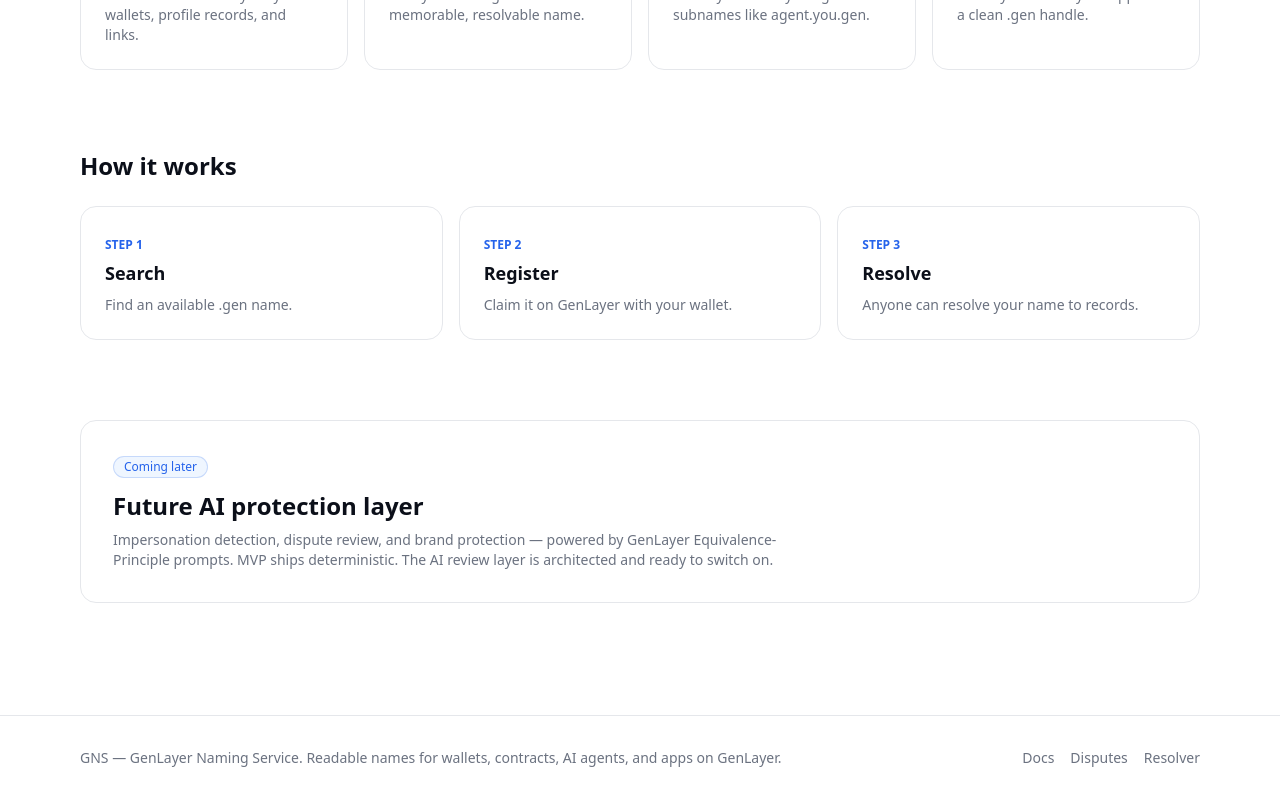
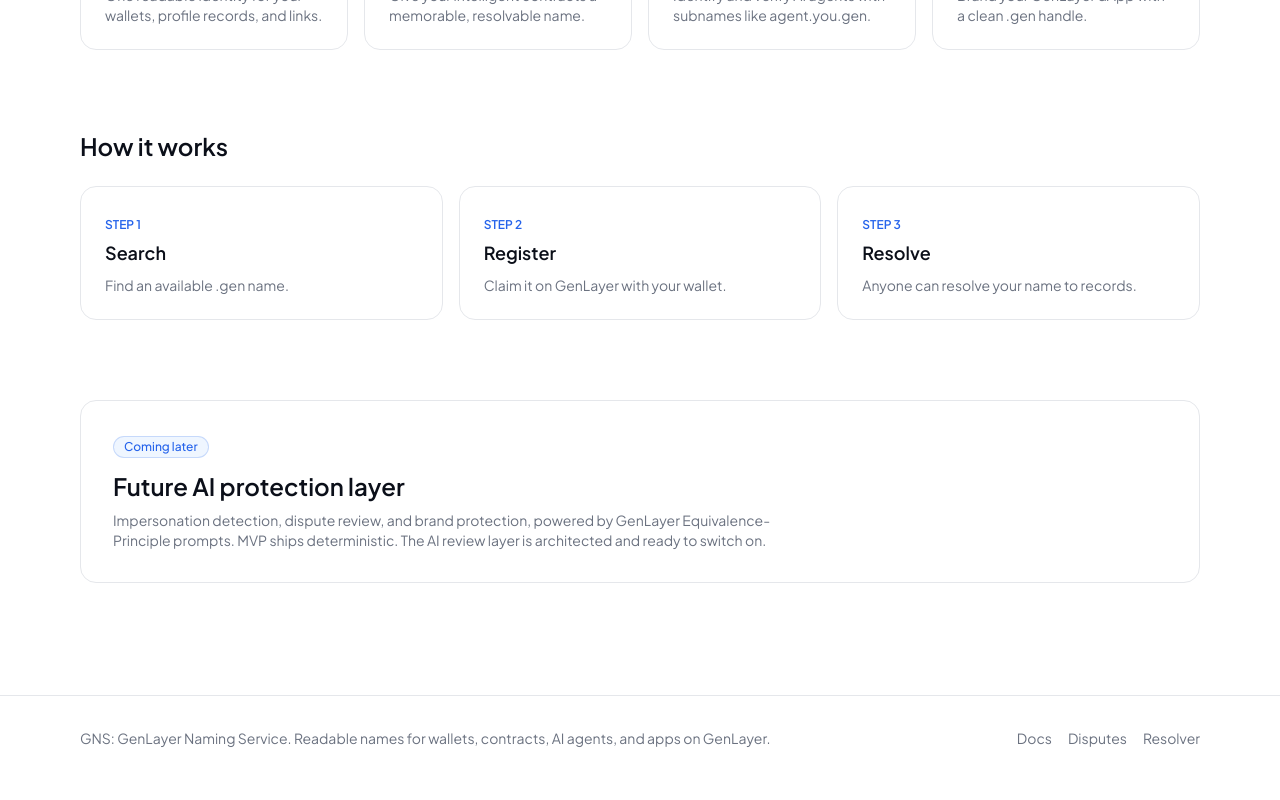
Before and after one commit to ometere123/gns, a Next.js app: page / in a window 1280 px wide. Shown: the part 666-1466 px from the top of the page. Built offline with nearby package versions, Linux system fonts and the light colour scheme; no server answers.

Commit message:
Font: Plus Jakarta Sans + remove all em dashes from UI

```diff
--- a/src/app/about/page.tsx
+++ b/src/app/about/page.tsx
@@ -4,7 +4,7 @@
 const FAQ = [
   {
     q: "What is GNS?",
-    a: "GNS is the GenLayer Naming Service — a protocol-level naming layer for the GenLayer ecosystem. It maps human-readable .gen names to wallets, contracts, AI agents, and project records.",
+    a: "GNS is the GenLayer Naming Service, a protocol-level naming layer for the GenLayer ecosystem. It maps human-readable .gen names to wallets, contracts, AI agents, and project records.",
   },
   {
     q: "What is a .gen name?",
--- a/src/app/layout.tsx
+++ b/src/app/layout.tsx
@@ -1,12 +1,20 @@
 import type { Metadata } from "next";
+import { Plus_Jakarta_Sans } from "next/font/google";
 import "./globals.css";
 import { WalletProvider } from "@/lib/wallet/WalletProvider";
 import { ThemeProvider } from "@/lib/theme/ThemeProvider";
 import { Navbar } from "@/components/Navbar";
 import { Footer } from "@/components/Footer";
 
+const plusJakarta = Plus_Jakarta_Sans({
+  subsets: ["latin"],
+  weight: ["400", "500", "600", "700", "800"],
+  variable: "--font-jakarta",
+  display: "swap",
+});
+
 export const metadata: Metadata = {
-  title: "GNS — GenLayer Naming Service",
+  title: "GNS: GenLayer Naming Service",
   description:
     "Readable names for wallets, contracts, AI agents, and apps on GenLayer.",
 };
@@ -15,7 +23,7 @@
 
 export default function RootLayout({ children }: { children: React.ReactNode }) {
   return (
-    <html lang="en" suppressHydrationWarning>
+    <html lang="en" suppressHydrationWarning className={plusJakarta.variable}>
       <head>
         <script dangerouslySetInnerHTML={{ __html: THEME_BOOTSTRAP }} />
       </head>
--- a/src/app/page.tsx
+++ b/src/app/page.tsx
@@ -106,7 +106,7 @@
             Future AI protection layer
           </h2>
           <p className="mt-2 max-w-2xl text-sm text-muted">
-            Impersonation detection, dispute review, and brand protection — powered by
+            Impersonation detection, dispute review, and brand protection, powered by
             GenLayer Equivalence-Principle prompts. MVP ships deterministic. The AI
             review layer is architected and ready to switch on.
           </p>
--- a/src/app/register/[name]/page.tsx
+++ b/src/app/register/[name]/page.tsx
@@ -112,11 +112,11 @@
         <>
           <Card padding="lg" className="space-y-5">
             <div>
-              <p className="text-xs uppercase tracking-wide text-muted">Step 1 — Name</p>
+              <p className="text-xs uppercase tracking-wide text-muted">Step 1: Name</p>
               <p className="mt-1 text-lg font-semibold text-ink">{fullName}</p>
             </div>
             <div>
-              <p className="text-xs uppercase tracking-wide text-muted">Step 2 — Duration</p>
+              <p className="text-xs uppercase tracking-wide text-muted">Step 2: Duration</p>
               <div className="mt-2 flex gap-2">
                 {DURATIONS.map((y) => (
                   <button
@@ -135,7 +135,7 @@
               </div>
             </div>
             <div>
-              <p className="text-xs uppercase tracking-wide text-muted">Step 3 — Primary Address</p>
+              <p className="text-xs uppercase tracking-wide text-muted">Step 3: Primary Address</p>
               <div className="mt-2">
                 <Input
                   value={primary}
@@ -145,7 +145,7 @@
               </div>
             </div>
             <div className="rounded-xl bg-section p-4 text-sm">
-              <p className="text-xs uppercase tracking-wide text-muted">Step 4 — Summary</p>
+              <p className="text-xs uppercase tracking-wide text-muted">Step 4: Summary</p>
               <ul className="mt-2 space-y-1 text-ink">
                 <li>Name: <b>{fullName}</b></li>
                 <li>Duration: <b>{years} year{years > 1 ? "s" : ""}</b></li>
--- a/src/components/AddressText.tsx
+++ b/src/components/AddressText.tsx
@@ -10,7 +10,7 @@
   showCopy?: boolean;
   className?: string;
 }) {
-  if (!value) return <span className="text-muted">—</span>;
+  if (!value) return <span className="text-muted">-</span>;
   return (
     <span className={`inline-flex items-center gap-2 ${className || ""}`}>
       <span className="font-mono text-sm text-ink">{truncateAddress(value)}</span>
--- a/src/components/Footer.tsx
+++ b/src/components/Footer.tsx
@@ -5,7 +5,7 @@
     <footer className="mt-20 border-t border-borderGrey bg-white dark:border-white/10 dark:bg-ink">
       <div className="mx-auto flex max-w-6xl flex-col gap-4 px-4 py-8 text-sm text-muted md:flex-row md:items-center md:justify-between dark:text-white/60">
         <p>
-          GNS — GenLayer Naming Service. Readable names for wallets, contracts, AI agents, and apps on GenLayer.
+          GNS: GenLayer Naming Service. Readable names for wallets, contracts, AI agents, and apps on GenLayer.
         </p>
         <div className="flex gap-4">
           <Link href="/about" className="hover:text-primary">Docs</Link>
--- a/src/components/RecordEditor.tsx
+++ b/src/components/RecordEditor.tsx
@@ -53,7 +53,7 @@
     <Card padding="lg" className="space-y-5">
       {!isOwner && (
         <p className="rounded-md border border-amber-200 bg-amber-50 px-3 py-2 text-xs text-amber-800">
-          Read-only view — connect the owner wallet to edit.
+          Read-only view. Connect the owner wallet to edit.
         </p>
       )}
       <Input
--- a/src/lib/utils.ts
+++ b/src/lib/utils.ts
@@ -36,12 +36,12 @@
 }
 
 export function formatExpiry(timestamp: number): string {
-  if (!timestamp) return "—";
+  if (!timestamp) return "-";
   try {
     const d = new Date(timestamp * 1000);
     return d.toLocaleDateString("en-GB", { day: "2-digit", month: "short", year: "numeric" });
   } catch {
-    return "—";
+    return "-";
   }
 }
 
--- a/tailwind.config.ts
+++ b/tailwind.config.ts
@@ -16,7 +16,7 @@
         section: "#F8FAFC",
       },
       fontFamily: {
-        sans: ["ui-sans-serif", "system-ui", "-apple-system", "Segoe UI", "Roboto", "sans-serif"],
+        sans: ["var(--font-jakarta)", "ui-sans-serif", "system-ui", "-apple-system", "Segoe UI", "Roboto", "sans-serif"],
       },
     },
   },
```
